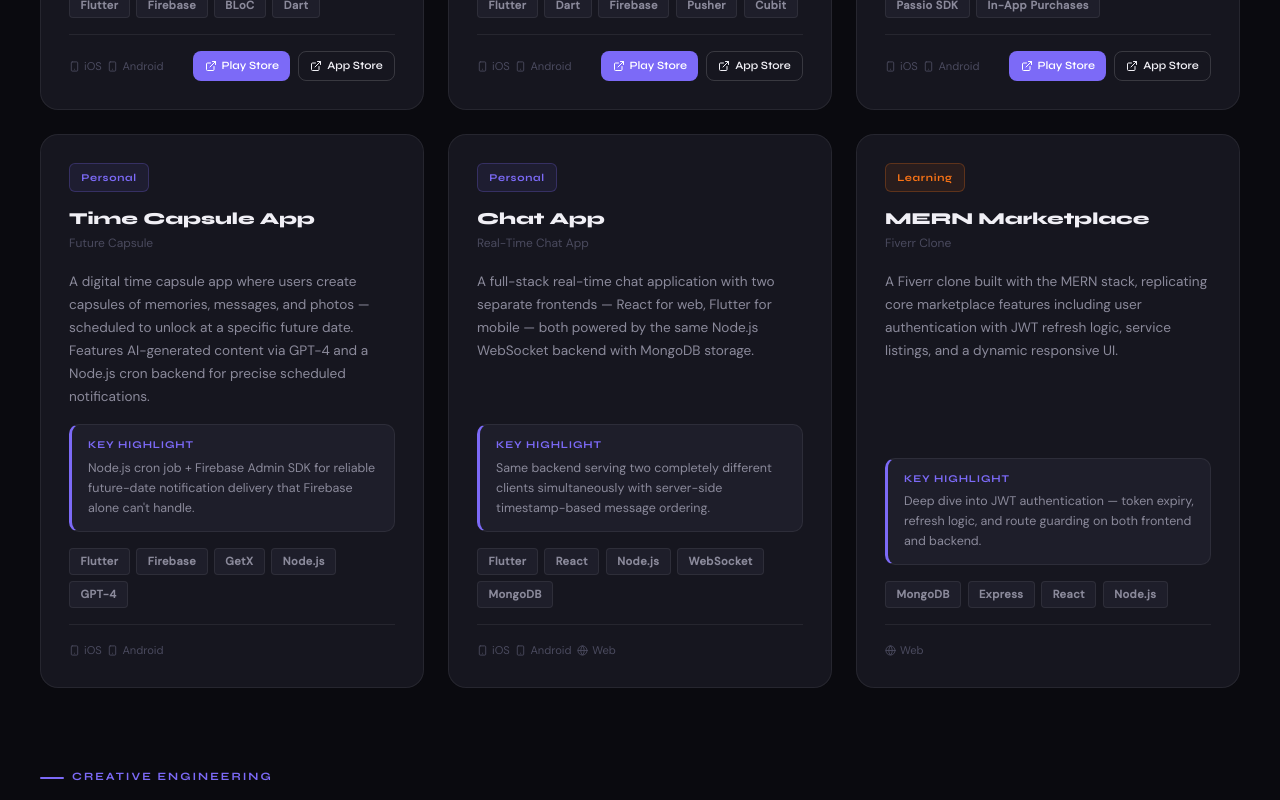
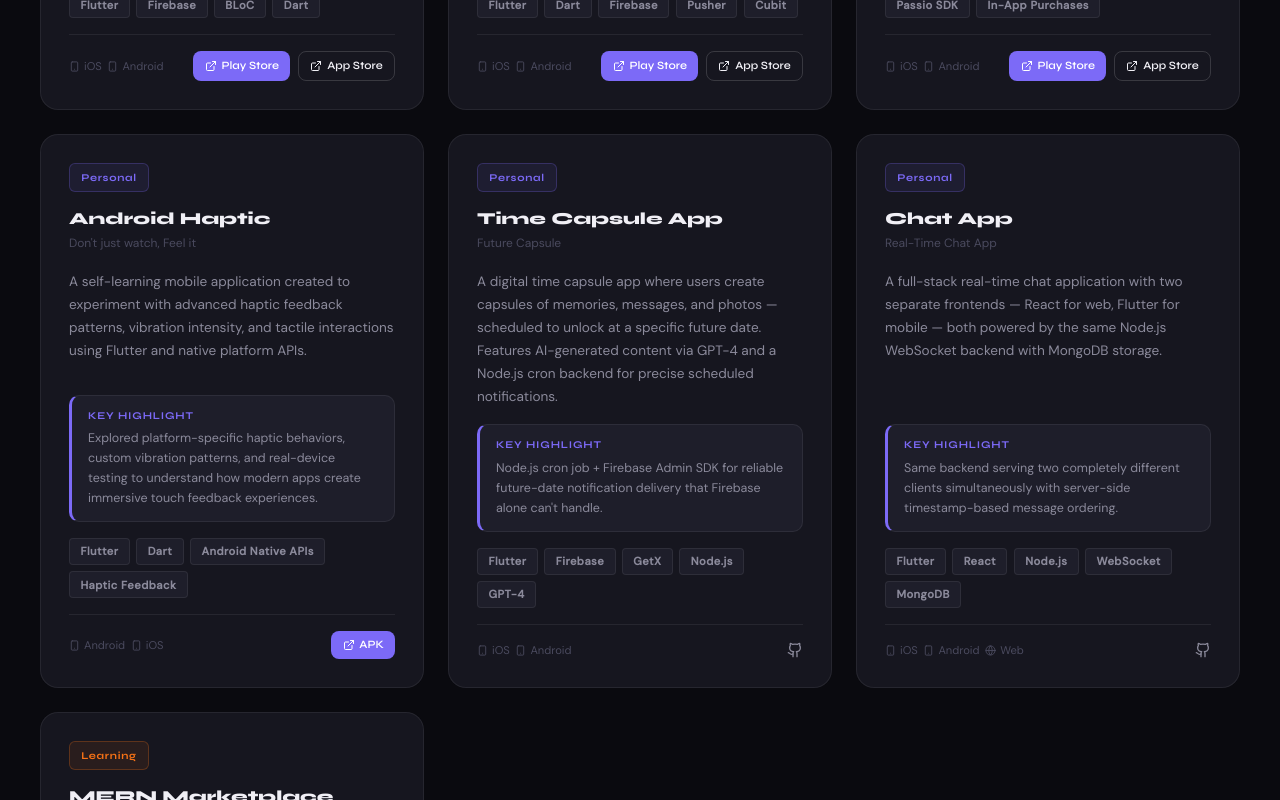
Before and after one commit to MukundVarsani/portfolio, a React (Vite) app: page / in a window 1280 px wide. Shown: the part 3860-4660 px from the top of the page. Built offline with nearby package versions, Linux system fonts and the light colour scheme.

Commit message:
add more projects

```diff
--- a/src/components/Projects.jsx
+++ b/src/components/Projects.jsx
@@ -114,6 +114,11 @@ function ProjectCard({ project, index }) {
           {project.links.appStore && (
             <a href={project.links.appStore} target="_blank" rel="noreferrer" className="btn-outline" style={{ padding: '0.3rem 0.7rem', fontSize: '0.7rem', gap: '0.3rem' }}>
               <ExternalLink size={12} /> App Store
+            </a>
+          )}
+          {project.links.apk && (
+            <a href={project.links.apk} target="_blank" rel="noreferrer" className="btn-primary" style={{ padding: '0.3rem 0.7rem', fontSize: '0.7rem', gap: '0.3rem' }}>
+              <ExternalLink size={12} /> APK
             </a>
           )}
         </div>
--- a/src/data/portfolio.js
+++ b/src/data/portfolio.js
@@ -155,6 +155,29 @@ export const projects = [
     },
   },
   {
+    name: "Don't just watch, Feel it",
+    shortName: "Android Haptic",
+    type: "personal",
+    tag: "Personal Project",
+    tech: [
+      "Flutter",
+      "Dart",
+      "Android Native APIs",
+      "Haptic Feedback"
+    ],
+    platform: ["Android", "iOS"],
+    description:
+      "A self-learning mobile application created to experiment with advanced haptic feedback patterns, vibration intensity, and tactile interactions using Flutter and native platform APIs.",
+    highlight:
+      "Explored platform-specific haptic behaviors, custom vibration patterns, and real-device testing to understand how modern apps create immersive touch feedback experiences.",
+    links: {
+      apk: "https://drive.google.com/file/d/1MTxDQMZizXW24a6_jXzVi1DaqrNr2_iI/view?usp=sharing",
+      appStore: "",
+      github: "",
+      live: ""
+    },
+  },
+  {
     name: "Future Capsule",
     shortName: "Time Capsule App",
     type: "personal",
@@ -164,7 +187,7 @@ export const projects = [
     description:
       "A digital time capsule app where users create capsules of memories, messages, and photos — scheduled to unlock at a specific future date. Features AI-generated content via GPT-4 and a Node.js cron backend for precise scheduled notifications.",
     highlight: "Node.js cron job + Firebase Admin SDK for reliable future-date notification delivery that Firebase alone can't handle.",
-    links: { playStore: "", appStore: "", github: "", live: "" },
+    links: { playStore: "", appStore: "", github: "https://github.com/MukundVarsani/future-capsule", live: "" },
   },
   {
     name: "Real-Time Chat App",
@@ -176,7 +199,7 @@ export const projects = [
     description:
       "A full-stack real-time chat application with two separate frontends — React for web, Flutter for mobile — both powered by the same Node.js WebSocket backend with MongoDB storage.",
     highlight: "Same backend serving two completely different clients simultaneously with server-side timestamp-based message ordering.",
-    links: { playStore: "", appStore: "", github: "", live: "" },
+    links: { playStore: "", appStore: "", github: "https://github.com/MukundVarsani/flutter_chat_app_using_node_js", live: "" },
   },
   {
     name: "Fiverr Clone",
@@ -188,7 +211,7 @@ export const projects = [
     description:
       "A Fiverr clone built with the MERN stack, replicating core marketplace features including user authentication with JWT refresh logic, service listings, and a dynamic responsive UI.",
     highlight: "Deep dive into JWT authentication — token expiry, refresh logic, and route guarding on both frontend and backend.",
-    links: { playStore: "", appStore: "", github: "", live: "" },
+    links: { playStore: "", appStore: "", github: "https://github.com/MukundVarsani/Fiverr-clone", live: "" },
   },
 ];
 
```
